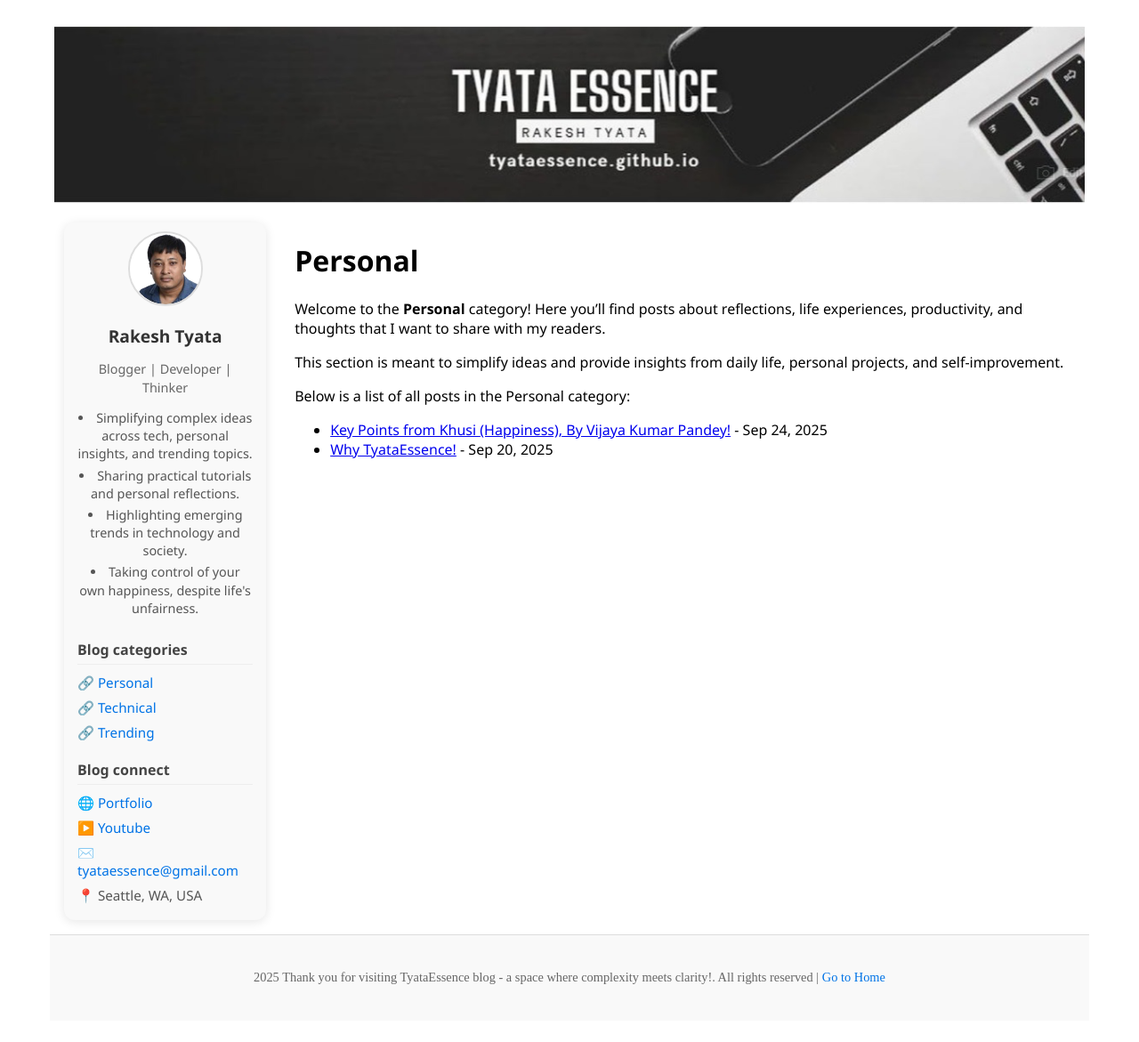
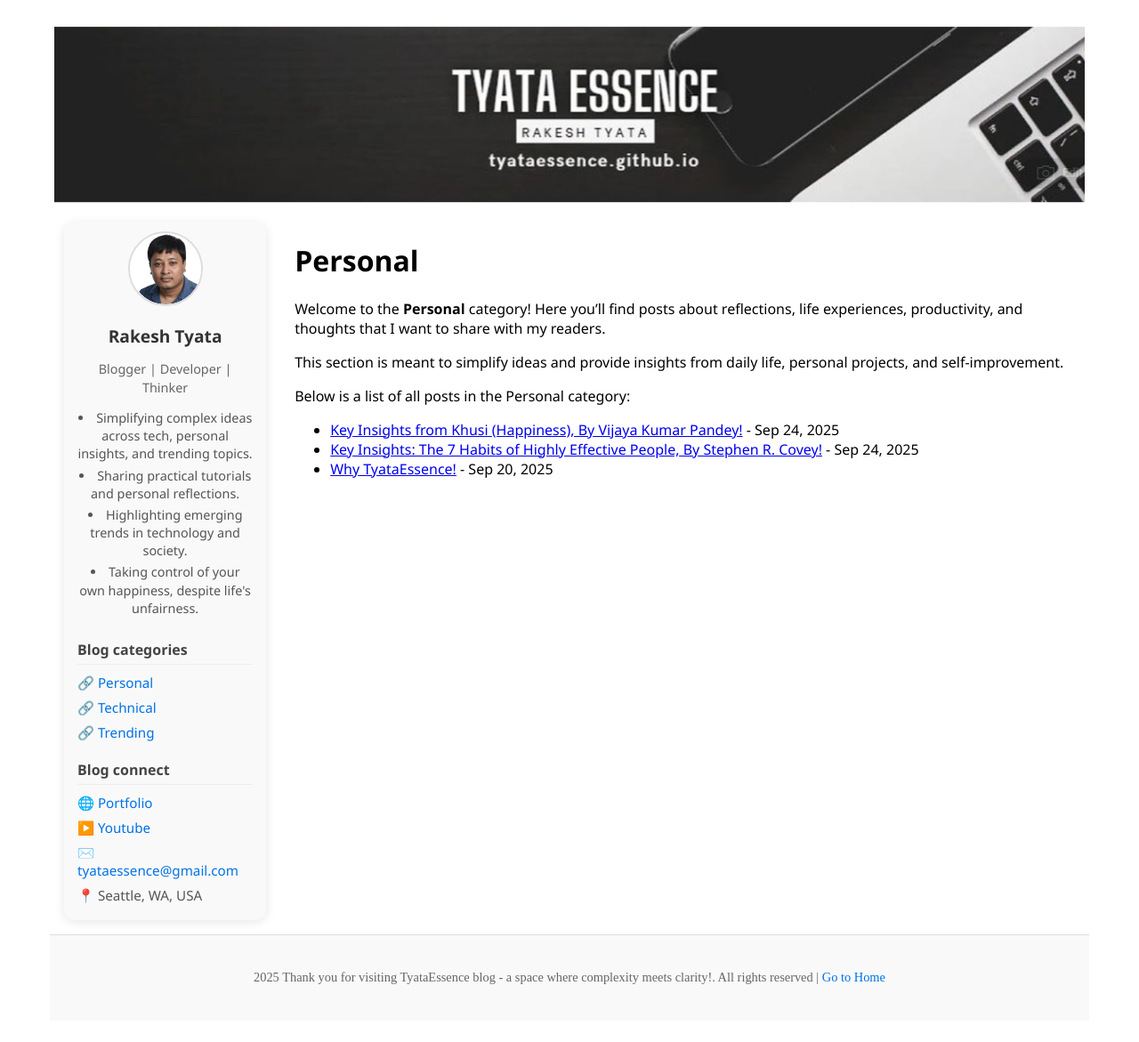
Before and after one commit to tyataessence/tyataessence.github.io, a Jekyll site: the page built from categories/personal.md, in a window 1280 px wide. Shown: the whole page at 89% size. Built offline with Jekyll 4.4.1, drawn with Linux system fonts in a browser that asks for light colours; part of the change alters nothing that is shown.

Commit message:
Adding post on 7 habits

```diff
--- a/_posts/personal/2025-09-24-key-lessons-from-khusi.md
+++ b/_posts/personal/2025-09-24-key-insights-from-khusi.md
@@ -1,6 +1,6 @@
 ---
 layout: default
-title: "Key Points from Khusi (Happiness), By Vijaya Kumar Pandey!"
+title: "Key Insights from Khusi (Happiness), By Vijaya Kumar Pandey!"
 date: 2025-09-24
 categories: [Personal]
 tags: [TyataEssence, Personal]
--- /dev/null
+++ b/_posts/personal/2025-09-24-key-insights-seven-habits.md
@@ -0,0 +1,77 @@
+---
+layout: default
+title: "Key Insights: The 7 Habits of Highly Effective People, By Stephen R. Covey!"
+date: 2025-09-24
+categories: [Personal]
+tags: [TyataEssence, Personal]
+author: Rakesh Tyata
+---
+
+I like this book because it’s not about quick hacks — it’s about habits that truly last. Covey shows how to take control of your life, build real connections, and stay balanced so you don’t burn out. It’s timeless wisdom made simple.
+
+---
+
+# 🌟 The 7 Habits of Highly Effective People
+
+---
+
+## <span style="color:#1E90FF">Independence / Self-Mastery</span>
+
+_(Moving from Dependence → Independence)_
+
+### <span style="color:#228B22">Habit 1: Be Proactive</span>
+
+- Take initiative in life.
+- Realize **decisions, not conditions**, shape your effectiveness.
+- Accept responsibility for choices and consequences.
+
+### <span style="color:#228B22">Habit 2: Begin with the End in Mind</span>
+
+- Clarify **values and life goals**.
+- Envision ideal roles & relationships.
+- Write a **personal mission statement**.
+
+### <span style="color:#228B22">Habit 3: Put First Things First</span>
+
+- Prioritize based on **importance, not urgency**.
+- Plan & execute around goals and values.
+- Focus on meaningful roles and relationships.
+
+---
+
+## <span style="color:#8B008B">Interdependence</span>
+
+_(Working Effectively with Others)_
+
+### <span style="color:#FF8C00">Habit 4: Think Win-Win</span>
+
+- Seek **mutually beneficial solutions**.
+- Value people and respect relationships.
+- Strive for **long-term collaboration over competition**.
+
+### <span style="color:#FF8C00">Habit 5: Seek First to Understand, Then to Be Understood</span>
+
+- Practice **empathic listening**.
+- Let others influence you genuinely.
+- Build an atmosphere of **trust, respect, and openness**.
+
+### <span style="color:#FF8C00">Habit 6: Synergize</span>
+
+- Leverage **teamwork and strengths**.
+- Encourage **creative cooperation**.
+- Achieve results **greater than individuals alone**.
+
+---
+
+## <span style="color:#2F4F4F">Self-Renewal</span>
+
+_(Sustaining Growth and Balance)_
+
+### <span style="color:#DC143C">Habit 7: Sharpen the Saw</span>
+
+- Renew **body** (exercise, health).
+- Renew **mind** (reading, learning).
+- Renew **spirit** (meditation, service).
+- Create a **balanced, sustainable lifestyle**.
+
+---
```
